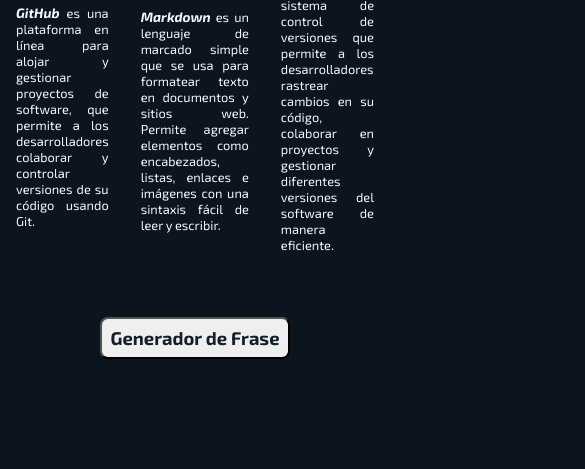
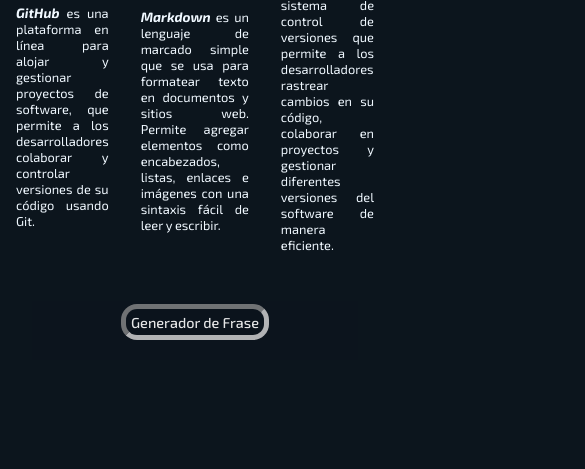
Before and after one commit to Tecno85/Egg, a plain HTML site: page index.html in a window 390 px wide. Shown: the part 1038-1507 px from the top of the page, 585 px wide, since content can reach past the window. Drawn offline with Linux system fonts and the light colour scheme.

Commit message:
Estilos Sidebar

```diff
--- a/styles/style.css
+++ b/styles/style.css
@@ -8,7 +8,22 @@ html {
   font-family: "Exo 2", sans-serif;
 }
 
-/* Header */
+/* --Menú Navegación-- */
+#check {
+  display: none;
+}
+
+.checkbtn {
+  font-size: 25px;
+  color: rgb(255, 247, 240);
+  float: right;
+  line-height: 80px;
+  margin-right: 40px;
+  cursor: url(/img/icon_52.png), auto;
+  display: none;
+}
+
+/* --Header-- */
 .container {
   display: flex;
   justify-content: space-between;
@@ -47,9 +62,7 @@ a:hover {
   color: rgba(234, 127, 6, 0.823);
 }
 
-/* Header */
-
-/* Main */
+/* --Main-- */
 
 .div-imagen-ivan {
   display: flex;
@@ -77,7 +90,6 @@ a:hover {
   font-size: 1.25rem;
   text-align: justify;
   margin: 3rem 0rem 1rem 3.5rem;
-  /* border: 1px solid white; */
 }
 
 .palabra-bienvenido {
@@ -117,7 +129,7 @@ a:hover {
   margin: 0rem 4rem 1.5rem 3.5rem;
 }
 
-/* Seccion-4 */
+/* --Seccion-4-- */
 
 .imagenes-parrafos {
   display: flex;
@@ -149,16 +161,13 @@ a:hover {
   border-radius: 2rem;
 }
 
-/* Main */
-
-/* Generador de Frase */
-
+/* --Generador de Frase-- */
 .generador-frase {
   display: flex;
   justify-content: space-evenly;
   align-items: center;
   flex-direction: column;
-  margin: 2rem 2rem;
+  margin: 2rem;
   text-align: center;
   background-color: #0c151d85;
 }
@@ -166,20 +175,21 @@ a:hover {
 #btn-generar {
   margin: 1rem;
   padding: 0.5rem;
-  border-radius: 0.5rem;
-  color: rgba(200, 109, 6, 0.939);
   font-family: "Exo 2", sans-serif;
-  font-size: 1.15rem;
+  font-size: 1.18rem;
   font-weight: 700;
   cursor: url(/img/icon_52.png), auto;
-  color: #141f29;
+  color: rgba(255, 255, 255, 0.893);
+  background-color: #0c151d85;
+  border-radius: 1rem;
+  border: 5px inset rgba(226, 224, 224, 0.781);
 }
 
 #footer {
   align-items: center;
   color: rgba(255, 255, 255, 0.893);
   width: 55rem;
-  font-size: 1.1rem;
+  font-size: 1.125rem;
   font-weight: 600;
 }
 
@@ -188,9 +198,7 @@ a:hover {
   padding: 0.5rem;
 }
 
-/* Generador de Frase */
-
-/* Footer */
+/* --Footer-- */
 .footer {
   display: flex;
   flex-direction: column;
@@ -226,33 +234,50 @@ a:hover {
   margin: 0.2rem 0rem 4.5rem;
   font-size: 0.9rem;
 }
-/*Footer*/
 
-/* Menú Navegación */
-
-#check {
-  display: none;
-}
-
-.checkbtn {
-  font-size: 25px;
-  color: rgb(255, 247, 240);
-  float: right;
-  line-height: 80px;
-  margin-right: 40px;
-  cursor: url(/img/icon_52.png), auto;
-  display: none;
-}
-
-/* Media Queries*/
-
-/* Página Principal */
-
+/* ----Media Queries----*/
 @media (max-width: 768px) {
   .container {
     background-color: #171f26;
   }
 
+  /* --Sidebar-- */
+  .checkbtn {
+    display: block;
+  }
+
+  .ul {
+    display: block;
+    position: fixed;
+    width: 100%;
+    height: 100vh;
+    background: #2c3e50;
+    text-align: center;
+    top: 80px;
+    left: 100%;
+    transition: all 0.5s;
+  }
+
+  #check:checked ~ ul {
+    left: 0%;
+    display: block;
+  }
+
+  .ul li {
+    display: block;
+    margin: 50px 0;
+    line-height: 30px;
+  }
+
+  .ul li a {
+    font-size: 20px;
+  }
+
+  #check:checked ~ .checkbtn {
+    color: rgba(234, 127, 6, 0.823);
+  }
+
+  /* --Main-- */
   .texto-imagen-ivan {
     font-size: 1.2rem;
   }
@@ -301,6 +326,24 @@ a:hover {
     width: 50%;
   }
 
+  /* --Generador de frases-- */
+
+  #btn-generar {
+    margin: 0.2rem;
+    padding: 0.3rem;
+    font-size: 0.9rem;
+    font-weight: 500;
+  }
+
+  #footer {
+    align-items: center;
+    color: rgba(255, 255, 255, 0.893);
+    width: 20rem;
+    font-size: 0.8rem;
+    font-weight: 400;
+  }
+
+  /* --Footer-- */
   .parrafo-footer {
     color: rgba(255, 255, 255, 0.893);
     font-family: "Exo 2", sans-serif;
@@ -309,41 +352,4 @@ a:hover {
     margin: 0.1rem 0rem 2.5rem;
     font-size: 0.7rem;
   }
-
-  /* Menú Navegación */
-
-  .checkbtn {
-    display: block;
-  }
-
-  .ul {
-    display: block;
-    position: fixed;
-    width: 100%;
-    height: 100vh;
-    background: #2c3e50;
-    text-align: center;
-    top: 80px;
-    left: 100%;
-    transition: all 0.5s;
-  }
-
-  #check:checked ~ ul {
-    left: 0%;
-    display: block;
-  }
-
-  .ul li {
-    display: block;
-    margin: 50px 0;
-    line-height: 30px;
-  }
-
-  .ul li a {
-    font-size: 20px;
-  }
-
-  #check:checked ~ .checkbtn {
-    color: rgba(234, 127, 6, 0.823);
-  }
 }
```
